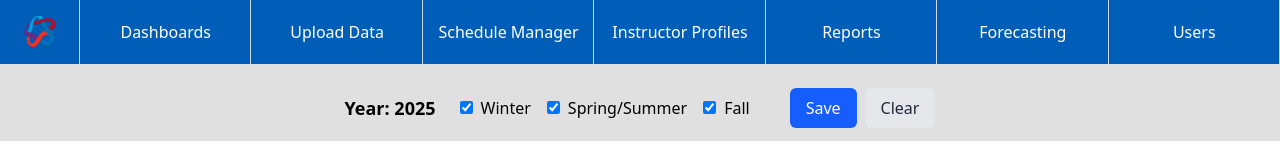
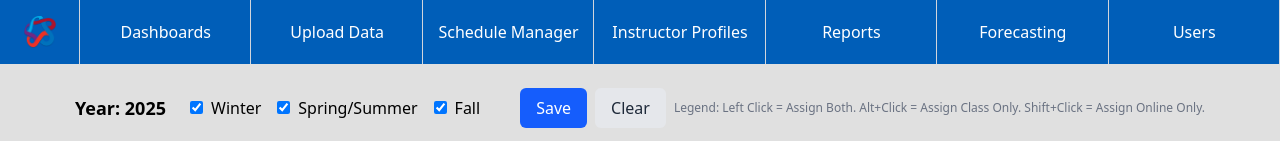
Before and after one commit to mlbrnm/sadt_scheduling_capstone, a Next.js app: page /Frontend/ScheduleManager/NewSchedule in a window 1280 px wide. Shown: the top 141 px of the page. Built offline with nearby package versions, Linux system fonts and the light colour scheme; no server answers.

Commit message:
Add legend update
Add legend to ScheduleControls.

```diff
--- a/app/Frontend/ScheduleManager/NewSchedule/page.js
+++ b/app/Frontend/ScheduleManager/NewSchedule/page.js
@@ -14,7 +14,6 @@ assignments: {
       "A": { class: true,  online: true  }, // instructor owns Class & Online of section A
       "B": { class: true,  online: false }, // owns only Class of section B
       "C": { class: false, online: true  }, // owns only Online of section C
-      // ...
     }
   },
 }
--- a/app/Frontend/ScheduleManager/NewSchedule/schedulecontrols.js
+++ b/app/Frontend/ScheduleManager/NewSchedule/schedulecontrols.js
@@ -75,6 +75,13 @@ export default function ScheduleControls({
           </button>
         </div>
       </div>
+      {/* Legend */}
+      <div>
+        <p className="text-xs text-gray-500 ml-2">
+          <span>Legend:</span> Left Click = Assign Both. Alt+Click = Assign
+          Class Only. Shift+Click = Assign Online Only.
+        </p>
+      </div>
     </div>
   );
 }
```
